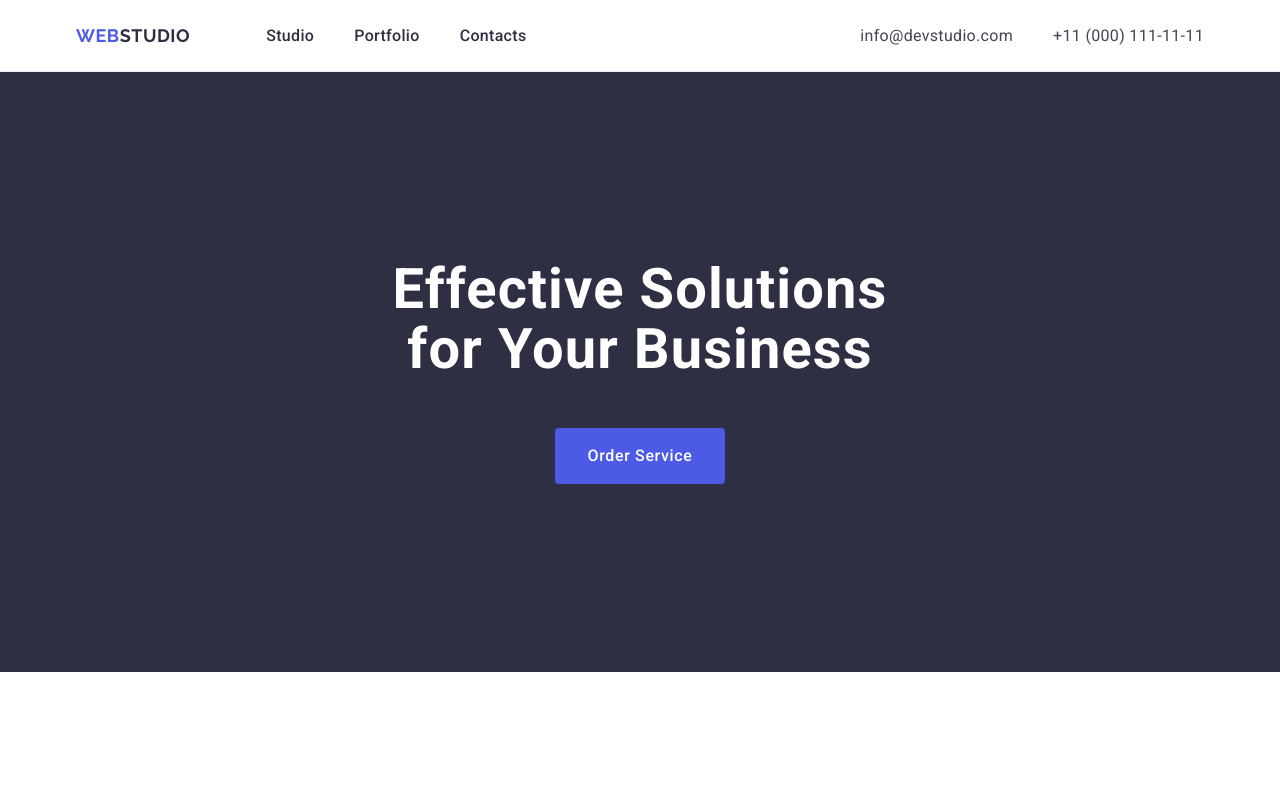
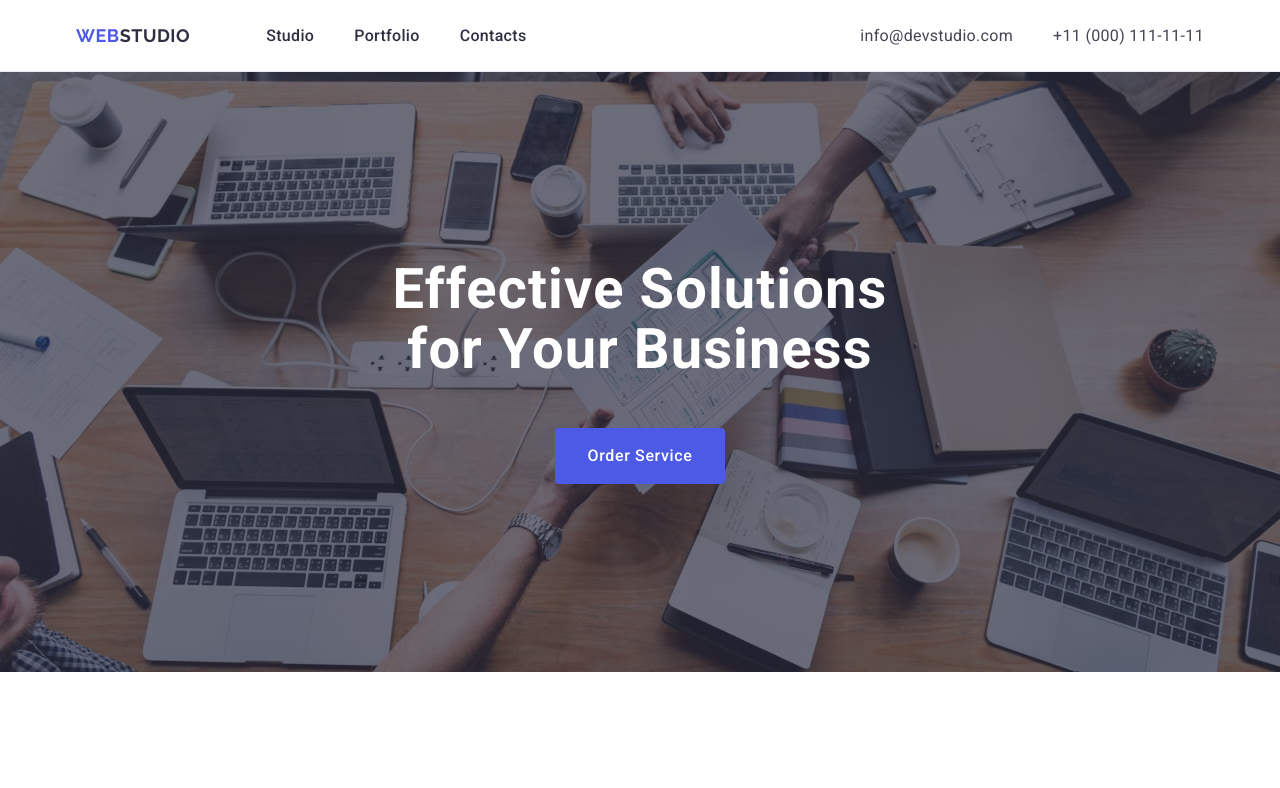
Before and after one commit to naowmi/goit-markup-hw-04, a plain HTML site: page index.html in a window 1280 px wide. Shown: the top 788 px of the page. Drawn offline with nearby package versions, Linux system fonts and the light colour scheme.

Commit message:
hero-section-first

```diff
--- a/css/styles.css
+++ b/css/styles.css
@@ -113,7 +113,14 @@ p {
 .hero-section {
   height: 600px;
   padding: 188px 0;
-  background-color: var(--navyblue);
+  background-image: linear-gradient(
+    to right,
+    rgba(46, 47, 66, 0.7),
+    rgba(46, 47, 66, 0.7)
+  ),
+   url(/images/people-office.jpg);
+   background-position: center;
+  background-size: cover;
 }
 .hero-section-title {
   color: var(--white);
```
Also changed, not shown: images/people-office.jpg (added).
